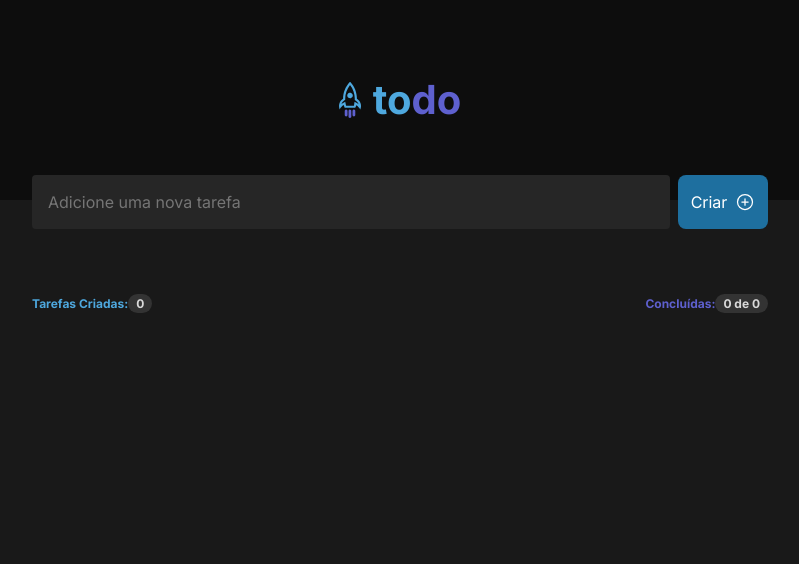
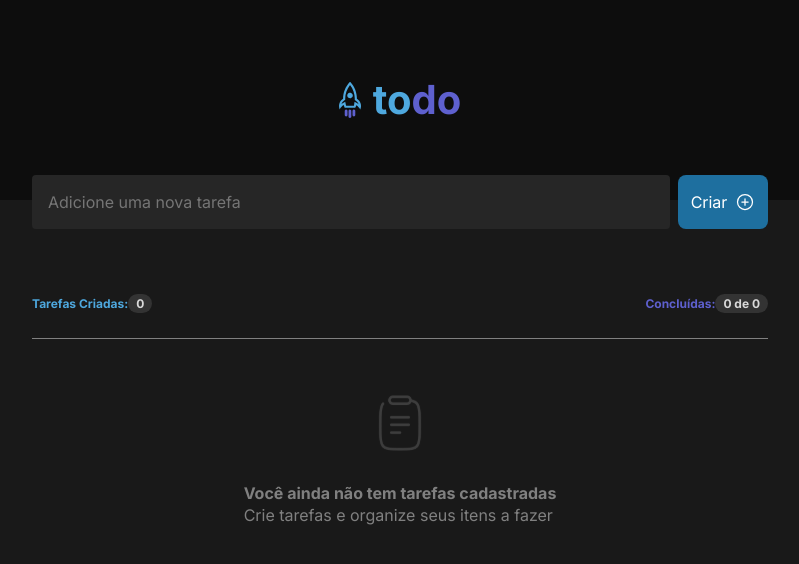
Before and after one commit to bl4ros/ignite-to-do-list, a React (Vite) app: page / in a window 1280 px wide. Shown: the top 564 px of the page, without its empty margins (240-1039 px from the left). Built offline with nearby package versions, Linux system fonts and the light colour scheme.

Commit message:
ref:  layout polishes

```diff
--- a/package.json
+++ b/package.json
@@ -9,6 +9,7 @@
     "preview": "vite preview"
   },
   "dependencies": {
+    "@formkit/auto-animate": "^1.0.0-beta.6",
     "phosphor-icons": "^1.4.2",
     "phosphor-react": "^1.4.1",
     "react": "^18.2.0",
--- a/src/App.module.css
+++ b/src/App.module.css
@@ -1,5 +1,6 @@
 .wrapper {
   width: 100vw;
+
   padding: 0 auto;
 
   display: flex;
@@ -8,94 +9,9 @@
   align-items: center;
 }
 
-.taskWrapper {
-  max-width: 736px;
-  margin-top: -25px;
-}
-
-.inputContainer {
-  display: flex;
-  justify-content: space-between;
-  align-items: center;
-  gap: 8px;
-}
-
-.inputContainer > input {
-  width: 638px;
-  height: 54px;
-
-  background-color: var(--gray-500);
-  color: #fff;
-
-  border-radius: 4px;
-  border: none;
-
-  padding: 16px;
-}
-
-.button {
-  width: 90px;
-  height: 54px;
-  background: var(--blueDark);
-  color: #fff;
-
-  display: flex;
-  justify-content: center;
-  align-items: center;
-
-  border: none;
-  border-radius: 8px;
-
-  gap: 8px;
-
-  cursor: pointer;
-  transition: 0.3s background;
-}
-
-.button:hover {
-  background: var(--blue);
-}
-
-.dashboardWrapper {
-  display: flex;
-  justify-content: space-between;
-  margin-top: 65px;
-  margin-bottom: 24px;
-}
-
-.blueColor {
-  color: var(--blue);
-  font-family: "Inter";
-  font-style: normal;
-  font-weight: 700;
-  font-size: 12px;
-  line-height: 1.7;
-}
-
-.purpleColor {
-  color: var(--purpleDark);
-  font-family: "Inter";
-  font-style: normal;
-  font-weight: 700;
-  font-size: 12px;
-  line-height: 1.7;
-}
-
-.dashboardValue {
-  color: var(--gray-200);
-  background: #333333;
-  padding: 2px 8px;
-  border-radius: 30px;
-}
-
 .taskContainer {
   width: 736px;
   height: 100vh;
   max-height: 411px;
   overflow: auto;
 }
-
-/* .inputContainer > input:focus {
-  outline: transparent;
-  box-shadow: 0 0 0 2px var(--purpleDark);
-} */
--- a/src/App.tsx
+++ b/src/App.tsx
@@ -1,11 +1,12 @@
 import { Header } from "./components/Header";
 import styles from "./App.module.css";
 
-import { PlusCircle } from "phosphor-react";
 import { Task } from "./components/Task";
 import React from "react";
+import { TaskWrapperController } from "./components/TaskWrapperController";
+import { NotTask } from "./components/NotTask";
 
-interface TaskContentProps {
+export interface TaskContentProps {
   id: number;
   task_content: string;
   complete: boolean;
@@ -14,7 +15,7 @@ interface TaskContentProps {
 export function App() {
   const [tasks, setTasks] = React.useState<TaskContentProps[]>([]);
   const [newTaskText, setNewTaskText] = React.useState({
-    id: new Date().getTime(), //random number
+    id: new Date().getTime(),
     task_content: "",
     complete: false,
   });
@@ -73,36 +74,19 @@ export function App() {
           <Header />
         </section>
         <form onSubmit={handleCreateNewComment}>
-          <div className={styles.taskWrapper}>
-            <div className={styles.inputContainer}>
-              <input
-                type="text"
-                value={newTaskText.task_content}
-                placeholder="Adicione uma nova tarefa"
-                onChange={handleNewTaskContent}
+          <TaskWrapperController
+            content={newTaskText.task_content}
+            amoutTask={howToTaskCompleted}
+            onNewTaskContent={handleNewTaskContent}
+            tasks={tasks}
           />
-              <button type="submit" className={styles.button}>
-                <span>Criar</span>
-                <PlusCircle size={20} />
-              </button>
-            </div>
-            <div className={styles.dashboardWrapper}>
-              <div className={styles.blueColor}>
-                Tarefas Criadas:
-                <span className={styles.dashboardValue}>{tasks.length}</span>
-              </div>
-              <div className={styles.purpleColor}>
-                Concluídas:
-                <span className={styles.dashboardValue}>
-                  {howToTaskCompleted.length} de {tasks.length}
-                </span>
-              </div>
-            </div>
-          </div>
         </form>
 
         <div className={styles.taskContainer}>
-          {tasks.map((task) => {
+          {tasks.length === 0 ? (
+            <NotTask />
+          ) : (
+            tasks.map((task) => {
               return (
                 <Task
                   id={task.id}
@@ -113,7 +97,8 @@ export function App() {
                   completed={!task.complete}
                 />
               );
-          })}
+            })
+          )}
         </div>
       </div>
     </main>
--- /dev/null
+++ b/src/components/NotTask.module.css
@@ -0,0 +1,10 @@
+.notTask {
+  display: flex;
+  height: 244px;
+  flex-direction: column;
+  justify-content: center;
+  align-items: center;
+  gap: 25px;
+
+  border-top: 1px solid var(--gray-300);
+}
--- /dev/null
+++ b/src/components/NotTask.tsx
@@ -0,0 +1,20 @@
+import clipboard from "../assets/clipboard.svg";
+import styles from "./NotTask.module.css";
+
+export function NotTask() {
+  return (
+    <div className={styles.notTask}>
+      <div>
+        <img src={clipboard} alt="" />
+      </div>
+      <div>
+        <div>
+          <b>Você ainda não tem tarefas cadastradas</b>
+        </div>
+        <div>
+          <span>Crie tarefas e organize seus itens a fazer</span>
+        </div>
+      </div>
+    </div>
+  );
+}
--- /dev/null
+++ b/src/components/TaskWrapperController.module.css
@@ -0,0 +1,79 @@
+.taskWrapper {
+  max-width: 736px;
+  margin-top: -25px;
+}
+
+.inputContainer > input {
+  width: 638px;
+  height: 54px;
+
+  background-color: var(--gray-500);
+  color: #fff;
+
+  border-radius: 4px;
+  border: none;
+
+  padding: 16px;
+}
+
+.button {
+  width: 90px;
+  height: 54px;
+  background: var(--blueDark);
+  color: #fff;
+
+  display: flex;
+  justify-content: center;
+  align-items: center;
+
+  border: none;
+  border-radius: 8px;
+
+  gap: 8px;
+
+  cursor: pointer;
+  transition: 0.3s background;
+}
+
+.button:hover {
+  background: var(--blue);
+}
+
+.dashboardWrapper {
+  display: flex;
+  justify-content: space-between;
+  margin-top: 65px;
+  margin-bottom: 24px;
+}
+
+.blueColor {
+  color: var(--blue);
+  font-family: "Inter";
+  font-style: normal;
+  font-weight: 700;
+  font-size: 12px;
+  line-height: 1.7;
+}
+
+.purpleColor {
+  color: var(--purpleDark);
+  font-family: "Inter";
+  font-style: normal;
+  font-weight: 700;
+  font-size: 12px;
+  line-height: 1.7;
+}
+
+.dashboardValue {
+  color: var(--gray-200);
+  background: #333333;
+  padding: 2px 8px;
+  border-radius: 30px;
+}
+
+.inputContainer {
+  display: flex;
+  justify-content: space-between;
+  align-items: center;
+  gap: 8px;
+}
--- /dev/null
+++ b/src/components/TaskWrapperController.tsx
@@ -0,0 +1,47 @@
+import { PlusCircle } from "phosphor-react";
+import { ChangeEvent } from "react";
+import { TaskContentProps } from "../App";
+import styles from "./TaskWrapperController.module.css";
+
+interface TaskWrapperControllerProps {
+  content: string;
+  tasks: TaskContentProps[];
+  amoutTask: TaskContentProps[];
+  onNewTaskContent: (event: ChangeEvent<HTMLInputElement>) => void;
+}
+
+export function TaskWrapperController({
+  content,
+  tasks,
+  amoutTask,
+  onNewTaskContent,
+}: TaskWrapperControllerProps) {
+  return (
+    <div className={styles.taskWrapper}>
+      <div className={styles.inputContainer}>
+        <input
+          type="text"
+          value={content}
+          placeholder="Adicione uma nova tarefa"
+          onChange={onNewTaskContent}
+        />
+        <button type="submit" className={styles.button}>
+          <span>Criar</span>
+          <PlusCircle size={20} />
+        </button>
+      </div>
+      <div className={styles.dashboardWrapper}>
+        <div className={styles.blueColor}>
+          Tarefas Criadas:
+          <span className={styles.dashboardValue}>{tasks.length}</span>
+        </div>
+        <div className={styles.purpleColor}>
+          Concluídas:
+          <span className={styles.dashboardValue}>
+            {amoutTask.length} de {tasks.length}
+          </span>
+        </div>
+      </div>
+    </div>
+  );
+}
```
Also changed, not shown: src/assets/clipboard.svg (added), 1 other file (tests, documents, lock files or other folders). Lines whose indentation alone changed are shown as unchanged.
